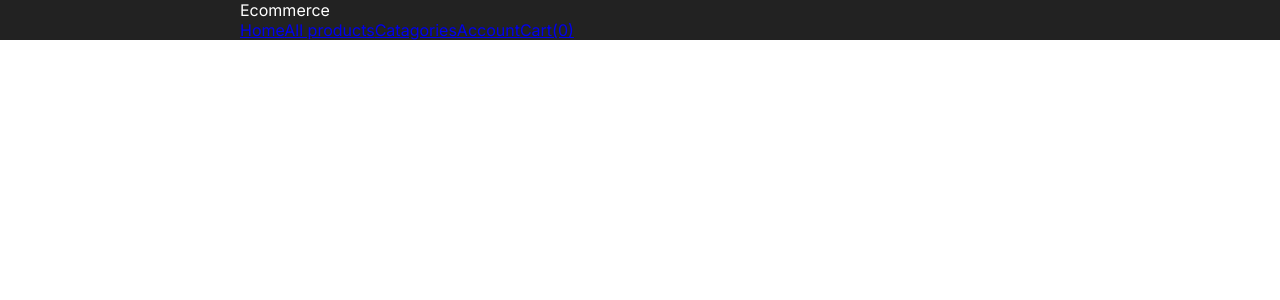
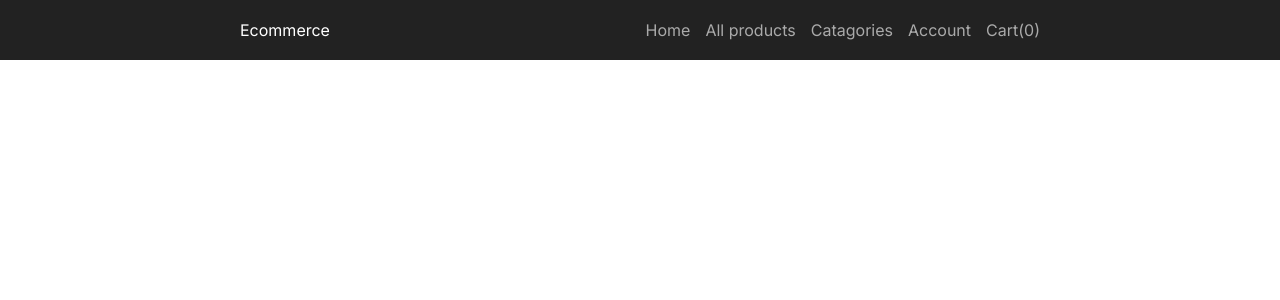
Before and after one commit to Antor1155/e-commerce-front, a Next.js app: page / in a window 1280 px wide. Shown: the top 300 px of the page. Built offline with nearby package versions, Linux system fonts and the light colour scheme.

Commit message:
header section styling done

```diff
--- a/components/Center.jsx
+++ b/components/Center.jsx
@@ -3,6 +3,7 @@ import { styled } from "styled-components"
 const StyleDiv = styled.div`
     max-width: 800px;
     margin: 0 auto;
+    padding: 0 20px;
 `;
 
 export default function Center({children}) {
--- a/components/Header.jsx
+++ b/components/Header.jsx
@@ -11,21 +11,37 @@ const Logo = styled(Link)`
     color:#fff;
     text-decoration: none;
 `;
+const Wrapper = styled.div`
+    display: flex;
+    justify-content: space-between;
+    padding: 20px 0;
+`;
 
+const StyledNav = styled.nav`
+    display: flex;
+    gap: 15px;
+`;
 
+const NavLink = styled(Link)`
+    color: #aaa;
+    text-decoration: none;
+
+`;
 
 const Header = () => {
     return (
         <StyledHeader>
             <Center>
-                <Logo href={"/"}> Ecommerce</Logo>
-                <nav>
-                    <Link href={"/"}>Home</Link>
-                    <Link href={"/products"}>All products</Link>
-                    <Link href={"/catagories"}>Catagories</Link>
-                    <Link href={"/account"}>Account</Link>
-                    <Link href={"/cart"}>Cart(0)</Link>
-                </nav>
+                <Wrapper>
+                    <Logo href={"/"}> Ecommerce</Logo>
+                    <StyledNav>
+                        <NavLink href={"/"}>Home</NavLink>
+                        <NavLink href={"/products"}>All products</NavLink>
+                        <NavLink href={"/catagories"}>Catagories</NavLink>
+                        <NavLink href={"/account"}>Account</NavLink>
+                        <NavLink href={"/cart"}>Cart(0)</NavLink>
+                    </StyledNav>
+                </Wrapper>
             </Center>
         </StyledHeader>
     )
```
